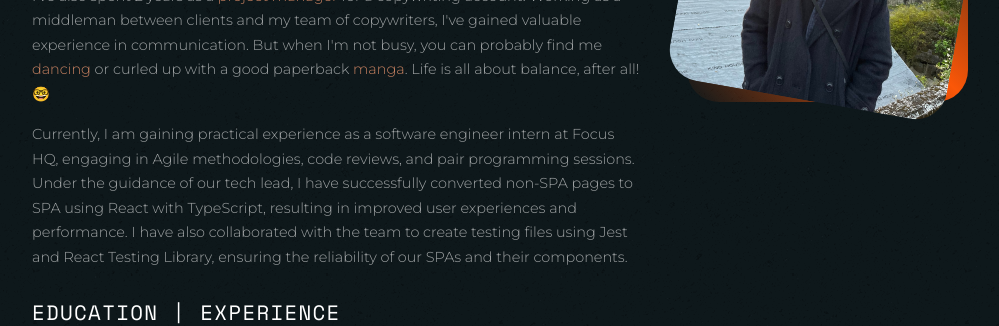
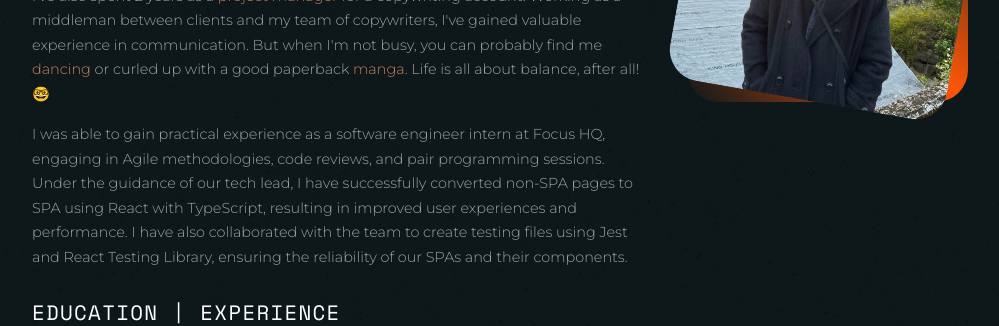
Before and after one commit to aaroncferrer/arcferrer-portfolio, a React (Vite) app: page / in a window 1280 px wide. Shown: the part 1120-1446 px from the top of the page, without its empty margins (140-1139 px from the left). Built offline with nearby package versions, Linux system fonts and the light colour scheme; a web font is replaced by a local one.

Commit message:
Fixed about and linkedin profile issue

```diff
--- a/src/components/02_header/HeaderSocials.jsx
+++ b/src/components/02_header/HeaderSocials.jsx
@@ -17,7 +17,7 @@ function HeaderSocials(){
         >
             <div className="header__socials">
                 <a href="https://www.github.com/aaroncferrer" target="_blank" rel='noreferrer'><FaGithub /></a>
-                <a href="https://www.linkedin.com/in/anthony-ferrer-rnd-549a30191/" target="_blank" rel='noreferrer'><BsLinkedin /></a>
+                <a href="https://www.linkedin.com/in/anthony-renzo-ferrer" target="_blank" rel='noreferrer'><BsLinkedin /></a>
                 <a href="https://twitter.com/aaroncferrer" target="_blank" rel='noreferrer'><BsTwitter /></a>
                 <a href="https://www.instagram.com/aaroncferrer/" target="_blank" rel='noreferrer'><BsInstagram /></a>
             </div>
--- a/src/components/04_about/About.jsx
+++ b/src/components/04_about/About.jsx
@@ -22,7 +22,7 @@ function About({aboutRef}){
                         </p>
 
                         <p>
-                            Currently, I am gaining practical experience as a software engineer intern at Focus HQ, engaging in Agile methodologies, code reviews, and pair programming sessions. Under the guidance of our tech lead, I have successfully converted non-SPA pages to SPA using React with TypeScript, resulting in improved user experiences and performance. I have also collaborated with the team to create testing files using Jest and React Testing Library, ensuring the reliability of our SPAs and their components.
+                            I was able to gain practical experience as a software engineer intern at Focus HQ, engaging in Agile methodologies, code reviews, and pair programming sessions. Under the guidance of our tech lead, I have successfully converted non-SPA pages to SPA using React with TypeScript, resulting in improved user experiences and performance. I have also collaborated with the team to create testing files using Jest and React Testing Library, ensuring the reliability of our SPAs and their components.
                         </p>
 
                         <article className="about__education">
```
